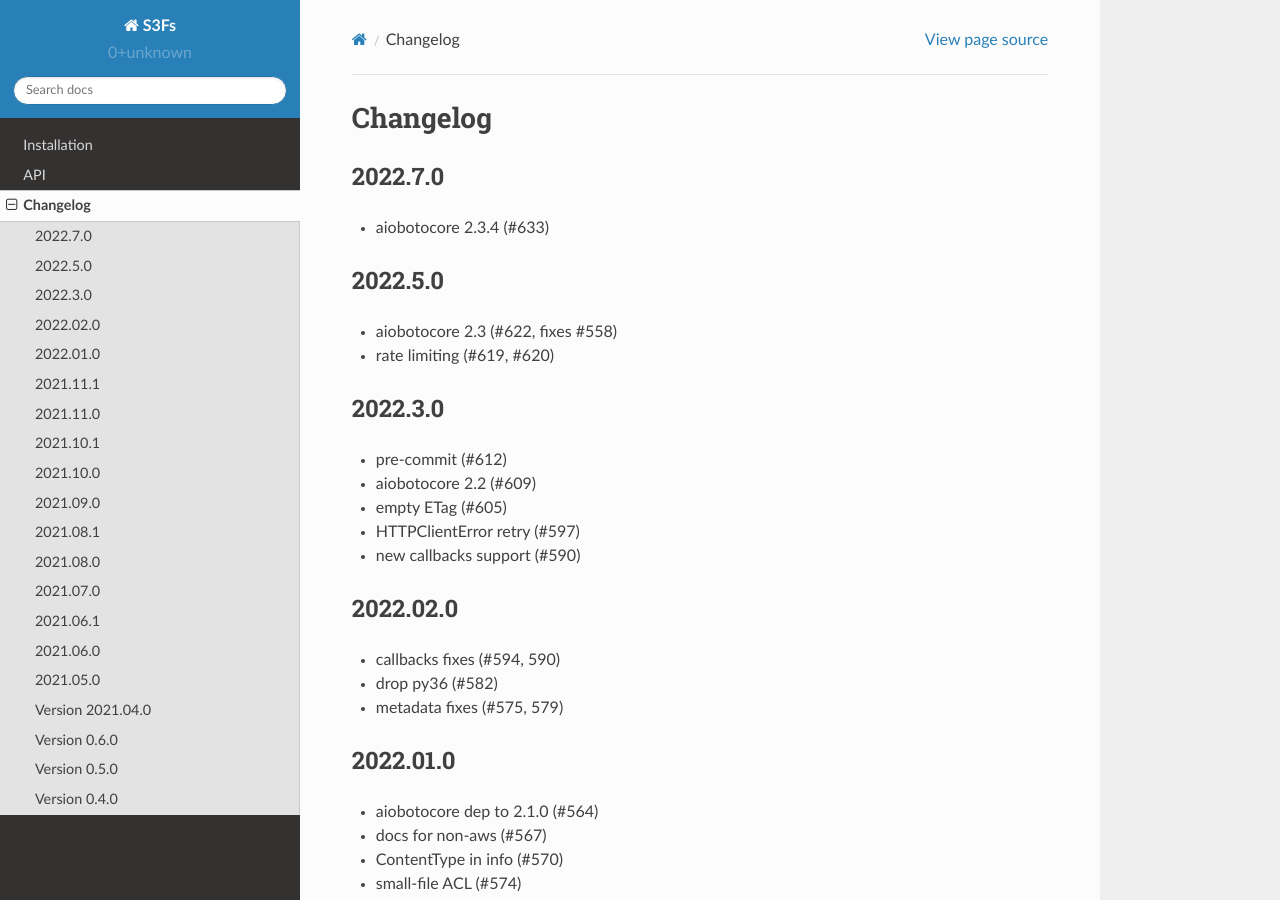
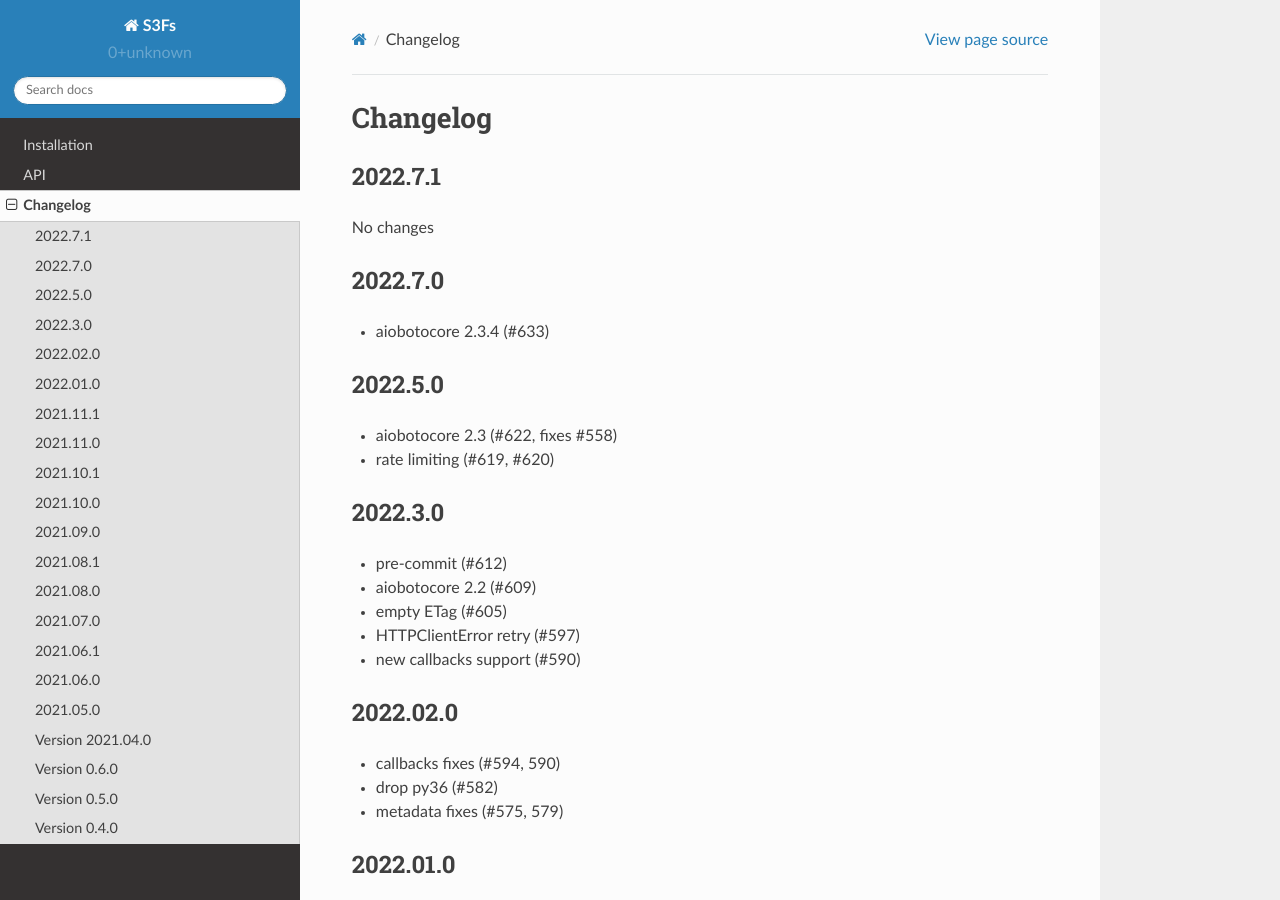
Before and after one commit to zarr-developers/s3fs, a Sphinx documentation site: the page built from docs/source/changelog.rst, in a window 1280 px wide and 900 px high. Built offline with Sphinx 7.4.7 and the Read the Docs theme 2.0.0, drawn with Linux system fonts in a browser that asks for light colours.

Commit message:
bump for fsspec

```diff
--- a/docs/source/changelog.rst
+++ b/docs/source/changelog.rst
@@ -1,5 +1,10 @@
 Changelog
 =========
+
+2022.7.1
+--------
+
+No changes
 
 2022.7.0
 --------
--- a/requirements.txt
+++ b/requirements.txt
@@ -1,3 +1,3 @@
 aiobotocore~=2.3.4
-fsspec==2022.7.0
+fsspec==2022.7.1
 aiohttp
```
